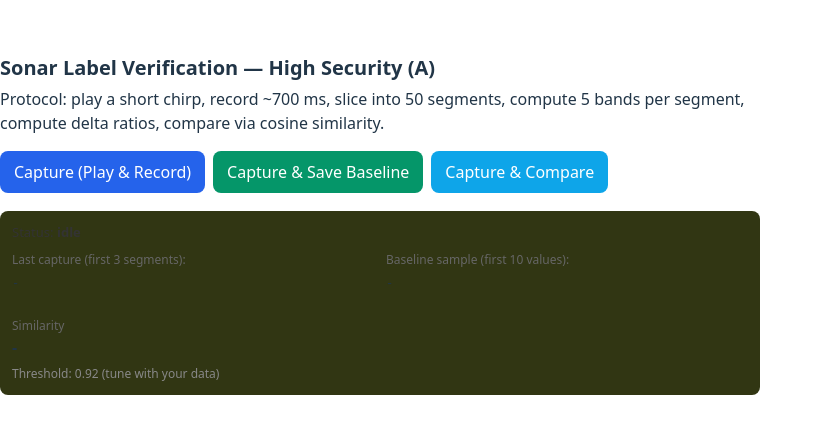
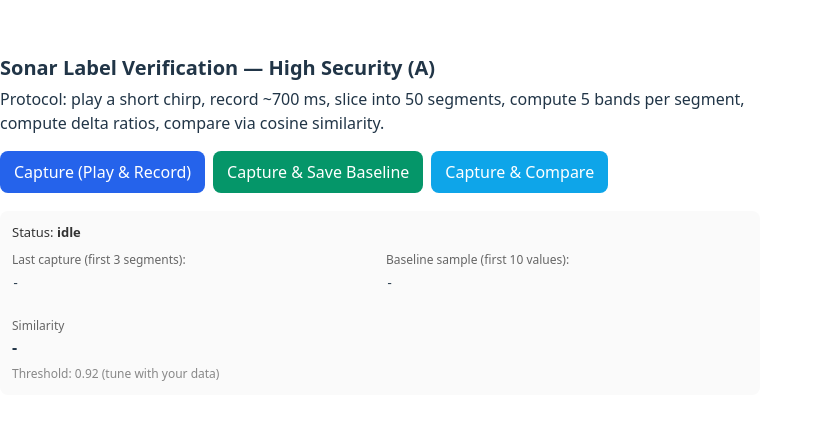
Before and after one commit to prateek-arvo/sonar, a React (Vite) app: page / in a window 1280 px wide. Shown: the part 174-608 px from the top of the page, without its empty margins (0-823 px from the left). Built offline with nearby package versions, Linux system fonts and the light colour scheme.

Commit message:
first commit

```diff
--- a/src/App.jsx
+++ b/src/App.jsx
@@ -281,7 +281,7 @@ export default function SonarVerifierApp() {
        </button>
      </div>
 
-     <div style={{ marginTop: 18, padding: 12, background: "#313613ff", borderRadius: 8 }}>
+     <div style={{ marginTop: 18, padding: 12, background: "#fafafa", borderRadius: 8 }}>
        <div style={{ fontSize: 13, color: "#333", marginBottom: 8 }}>Status: <b>{status}</b></div>
 
        <div style={{ display: "flex", gap: 12 }}>
```
